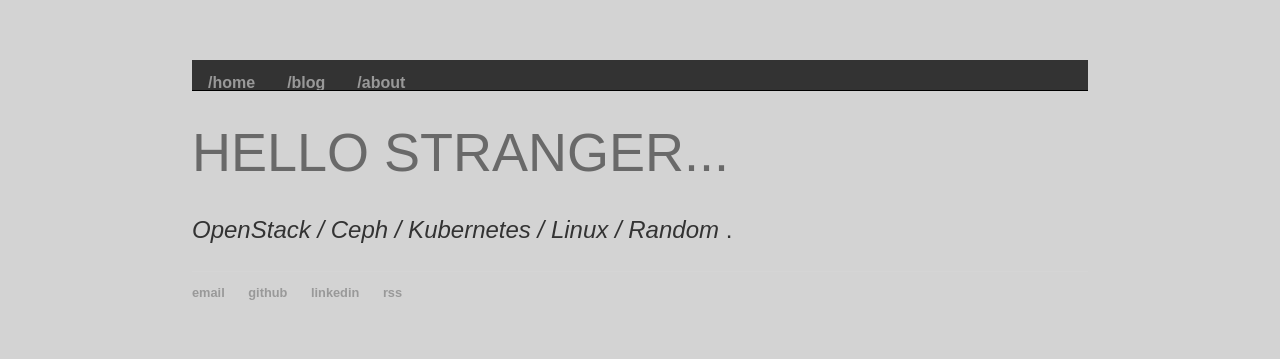
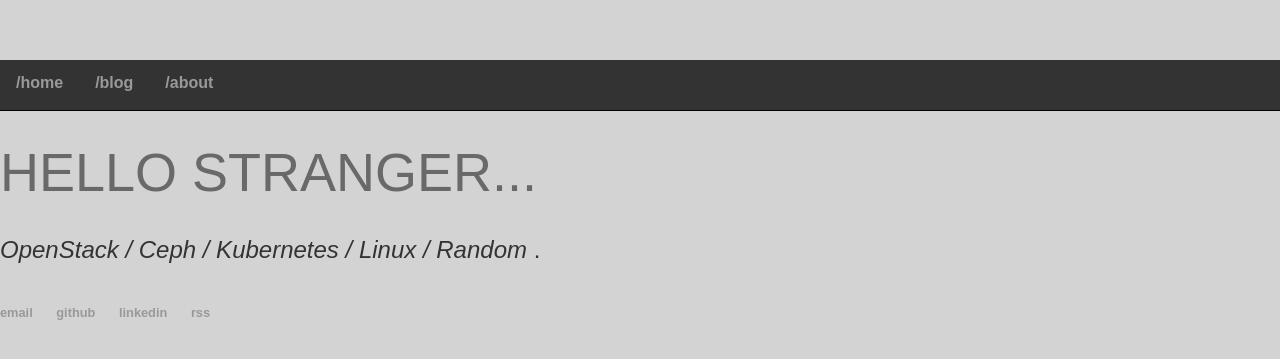
Before and after one commit to mauroseb/mauroseb.github.io, a Jekyll site: the page built from index.html, in a window 1280 px wide. Shown: the top 359 px of the page. Built offline with Jekyll 4.4.1, drawn with Linux system fonts in a browser that asks for light colours; the list of posts is cut into pages by our own code.

Commit message:
Update main.css

```diff
--- a/css/main.css
+++ b/css/main.css
@@ -1,6 +1,6 @@
 body {
     margin: 60px auto;
-    width: 70%;
+    width: 100%;
     background-color: #d3d3d3;
     background-blend-mode: multiply, luminosity;
 }
@@ -9,8 +9,7 @@ nav ul {
     font-family: 'Arial', 'Sans-Serif';
     padding: 0px;
     margin: 0;
-    width: 100%;
-    height: 30px;
+    height: 50px;
     list-style: none;
     font-weight: bold;
     border-bottom: 1px solid #000000;
```
